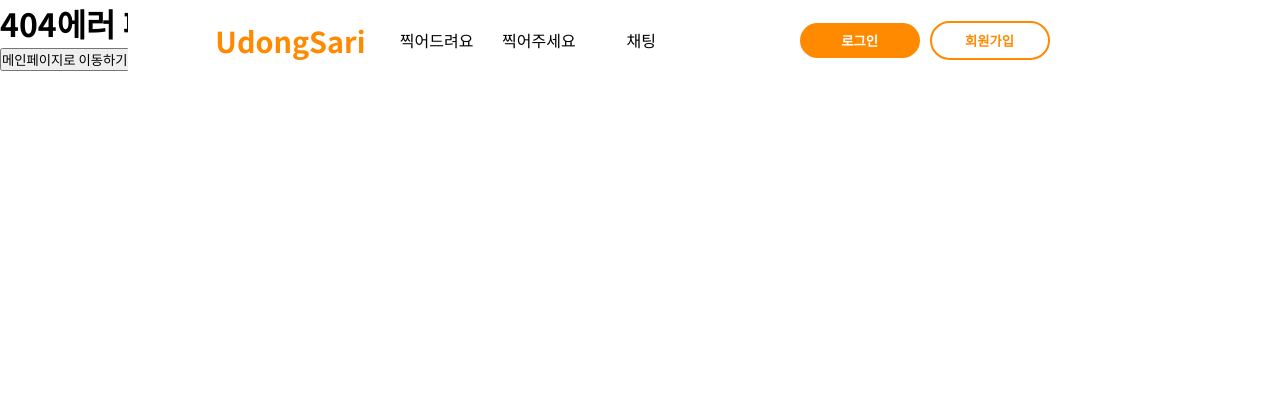
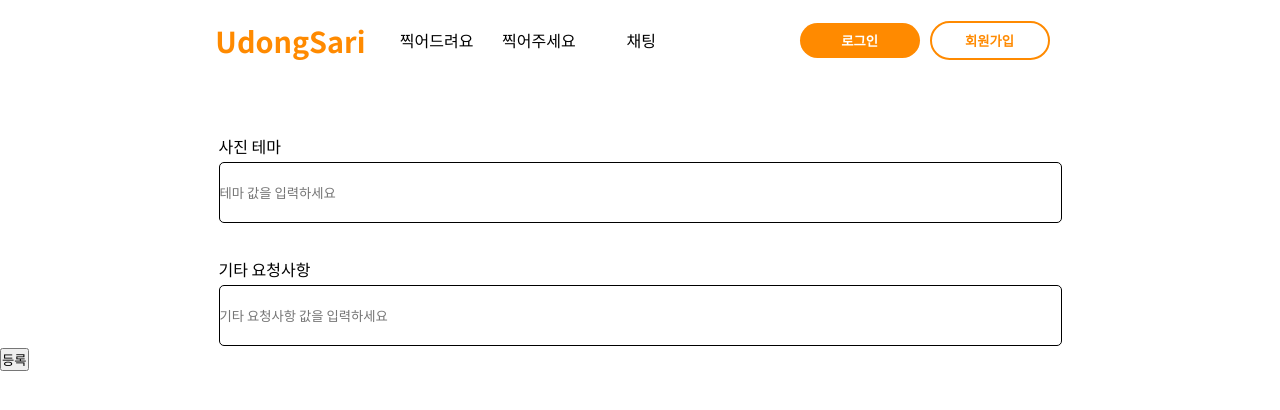
Before and after one commit to UdongSari/frontend, a React (Vite) app: page /photo/response/detail in a window 1280 px wide. Shown: the top 410 px of the page. Built offline with nearby package versions, Linux system fonts and the light colour scheme.

Commit message:
[FEAT] 요청사항 폼 틀 완성
- input 전송까지 일단 구현

```diff
--- a/src/App.jsx
+++ b/src/App.jsx
@@ -8,6 +8,7 @@ import Request from "../src/pages/Request";
 import Response from "../src/pages/Response";
 import { NavBar } from "./components/Navbar";
 import RequestDetail from "../src/pages/RequestDetail";
+import ResponseDetail from "./pages/ResponseDetail";
 
 export default function App() {
   return (
@@ -18,6 +19,7 @@ export default function App() {
         <Route path="/photo/request" element={<Request />} />
         <Route path="/photo/request/detail" element={<RequestDetail />} />
         <Route path="/photo/response" element={<Response />} />
+        <Route path="/photo/response/detail" element={<ResponseDetail />} />
         <Route path="/photo" element={<Photo />} />
         <Route path="/" element={<Home />} />
         <Route path="*" element={<Error />} />
--- /dev/null
+++ b/src/pages/ResponseDetail.jsx
@@ -0,0 +1,59 @@
+import React, { useState } from "react";
+import "./ResponseDetail.scss";
+
+function InputForm({ label, placeholder, value, onChange }) {
+  return (
+    <div>
+      <span className="createPass-item-text ">{label}</span>
+      <input
+        className="input"
+        type="text"
+        placeholder={placeholder}
+        value={value}
+        onChange={onChange}
+      />
+    </div>
+  );
+}
+
+export default function ResponseDetail() {
+  const [themeInputValue, setThemeInputValue] = useState("");
+  const [otherInputValue, setOtherInputValue] = useState("");
+
+  const handleThemeInputChange = (e) => {
+    setThemeInputValue(e.target.value);
+  };
+
+  const handleOtherInputChange = (e) => {
+    setOtherInputValue(e.target.value);
+  };
+
+  const handleSubmit = () => {
+    console.log("테마 입력된 값:", themeInputValue);
+    console.log("기타 요청사항 입력된 값:", otherInputValue);
+    // 서버로 데이터 전송 또는 다른 작업 수행
+  };
+
+  return (
+    <>
+      <div className="ResponseDetail-wrapper">
+        <div className="ResponseDetail-container">
+          <InputForm
+            label="사진 테마"
+            placeholder="테마 값을 입력하세요"
+            value={themeInputValue}
+            onChange={handleThemeInputChange}
+          />
+          <InputForm
+            label="기타 요청사항"
+            placeholder="기타 요청사항 값을 입력하세요"
+            value={otherInputValue}
+            onChange={handleOtherInputChange}
+          />
+        </div>
+      </div>
+
+      <button onClick={handleSubmit}>등록</button>
+    </>
+  );
+}
--- /dev/null
+++ b/src/pages/ResponseDetail.scss
@@ -0,0 +1,44 @@
+@import "../styles/colors.scss";
+@import "../styles/util.scss";
+
+.ResponseDetail-wrapper{
+  @include place-center;
+  max-width: 1024px;
+  margin: 0 auto;
+}
+
+.ResponseDetail-container{
+  margin-top: 100px;
+  // @include container-shadow;
+}
+
+.input{
+box-sizing: border-box;
+
+position: relative;
+width: 843px;
+height: 61px;
+
+background: #FFFFFF;
+border: 1px solid #000000;
+border-radius: 5px;
+
+}
+
+.createPass-item-text{
+position: relative;
+width: 107.16px;
+height: 32px;
+
+padding-top: 30px;
+font-weight: 400;
+font-size: 16px;
+line-height: 24px;
+display: flex;
+align-items: center;
+
+color: #010101;
+
+
+
+}
```
